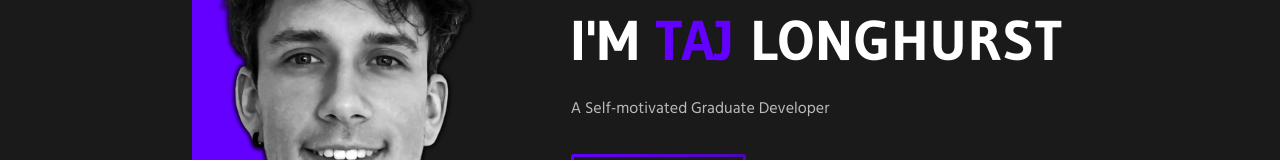
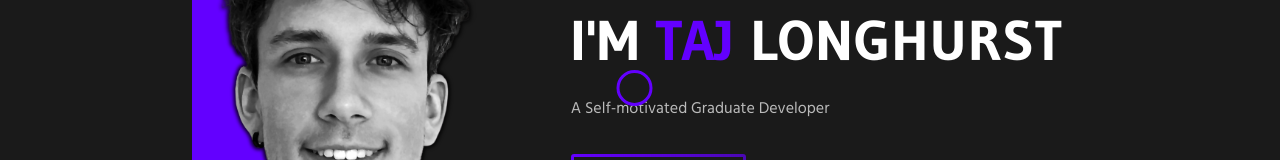
Before and after one commit to TajLonghurst/React-Portfolio-Project, a React (Create React App) app: page / in a window 1280 px wide. Shown: the part 320-480 px from the top of the page. Built offline with nearby package versions, Linux system fonts and the light colour scheme.

Commit message:
Update App.tsx

```diff
--- a/src/App.tsx
+++ b/src/App.tsx
@@ -9,7 +9,7 @@ import NavBar from "./Components/Nav/NavBar";
 import { AnimatePresence } from "framer-motion";
 import { ModalMobileProject } from "./Components/Modals/MobileProjects/ModalMobileProject";
 import NotificationsIndex from "./Components/Modals/Notifications/NotificationsIndex";
-// import Mouse from "./Components/UI/Cursor/Mouse";
+import Mouse from "./Components/UI/Cursor/Mouse";
 // import PageLoading from "./Components/LazyLoading/PageLoading";
 import ScrollToTop from "./Hooks/use-scrollTop";
 
@@ -20,7 +20,7 @@ function App() {
     <Fragment>
       {/* <PageLoading /> */}
       <ScrollToTop />
-      {/* <Mouse /> */}
+      <Mouse />
       <NavBar />
       <AnimatePresence initial={true} exitBeforeEnter={true} onExitComplete={() => null}>
         <Routes key={location.pathname} location={location}>
```
